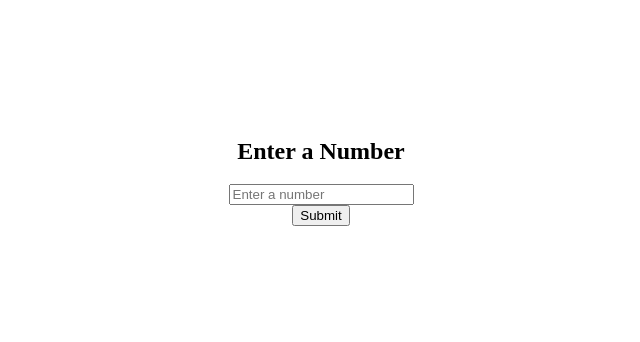
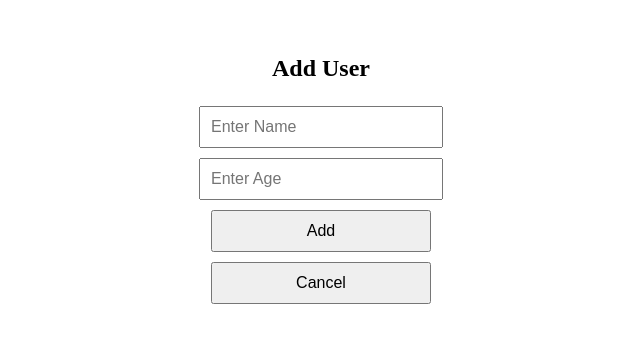
Before and after one commit to NikhilDCunha/greyboys-yellowhelmet-engineers, a plain HTML site: page index.html in a window 1280 px wide. Shown: the part 236-578 px from the top of the page, without its empty margins (319-959 px from the left). Drawn offline with Linux system fonts and the light colour scheme.

Commit message:
Update index.html

```diff
--- a/index.html
+++ b/index.html
@@ -3,8 +3,7 @@
 <head>
     <meta charset="UTF-8">
     <meta name="viewport" content="width=device-width, initial-scale=1.0">
-
-    <title>Number Input Display</title>
+    <title>Add User</title>
     <style>
         body {
             display: flex;
@@ -14,21 +13,44 @@
             flex-direction: column;
             text-align: center;
         }
+        input, button {
+            margin: 5px;
+            padding: 10px;
+            font-size: 16px;
+            width: 220px;
+        }
     </style>
-    <script> // adds interactivity to the page
-        function displayNumber()
-        {
-            // Get the input value
-            var number = document.getElementById("userNumber").value;
-            // Redirect to new page with the number as a query parameter
-            window.location.href = "display.html?number=" + encodeURIComponent(number);
+    <script>
+        function addUser() {
+            let name = document.getElementById("name").value;
+            let age = document.getElementById("age").value;
+            let gender = localStorage.getItem("selectedGender"); // Get stored gender selection
+
+            if (!name || !age) {
+                alert("Please enter all details.");
+                return;
+            }
+            if (!gender) {
+                alert("Gender not selected! Please start from the gender selection page.");
+                window.location.href = "gender.html";
+                return;
+            }
+
+            let storageKey = gender === "Male" ? "maleUsers" : "femaleUsers";
+            let users = JSON.parse(localStorage.getItem(storageKey)) || [];
+
+            users.push({ name, age });
+            localStorage.setItem(storageKey, JSON.stringify(users));
+
+            window.location.href = "display.html"; // Redirect to display page
         }
     </script>
 </head>
 <body>
-    <h2>Enter a Number</h2>
-    <input type="number" id="userNumber" placeholder="Enter a number">
-    <button onclick="displayNumber()">Submit</button>
-
+    <h2>Add User</h2>
+    <input type="text" id="name" placeholder="Enter Name" autocomplete="off" required>
+    <input type="number" id="age" placeholder="Enter Age" autocomplete="off" required>
+    <button onclick="addUser()">Add</button>
+    <button onclick="window.location.href='display.html'">Cancel</button>
 </body>
 </html>
```
